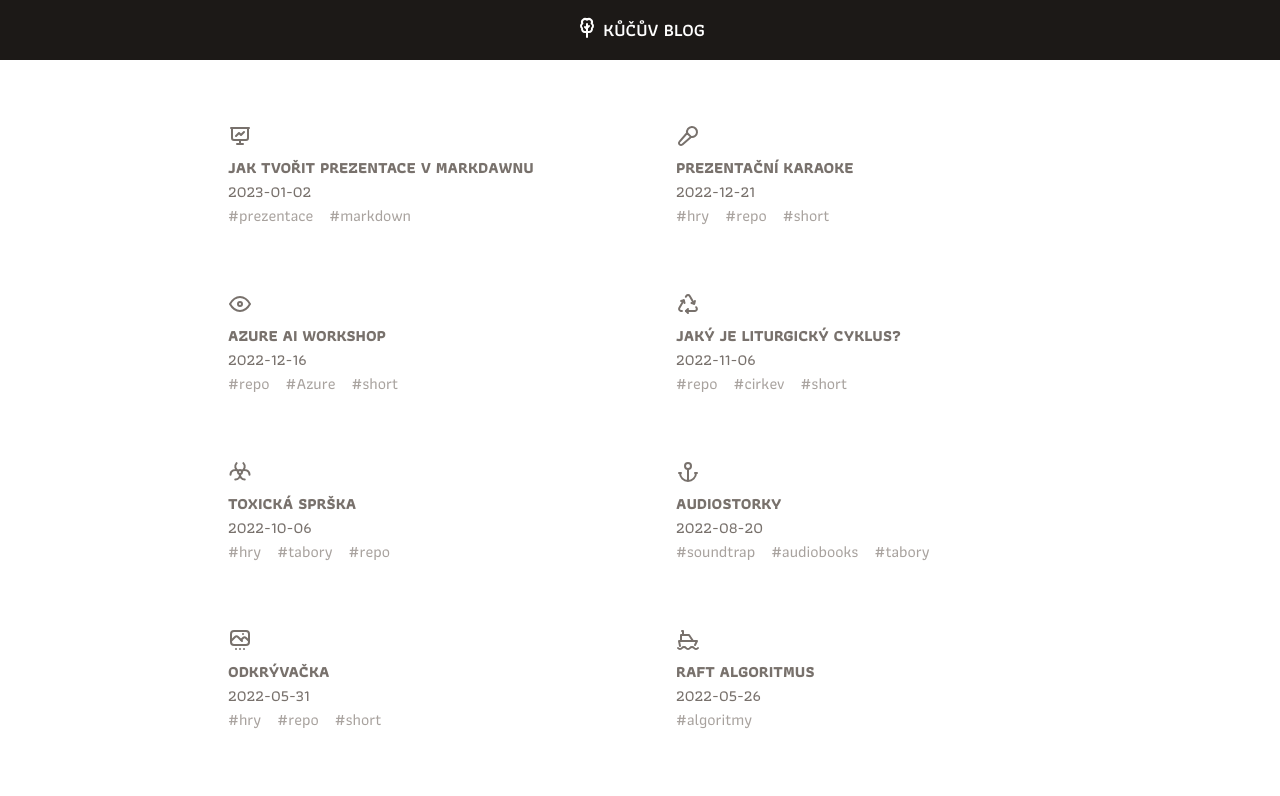
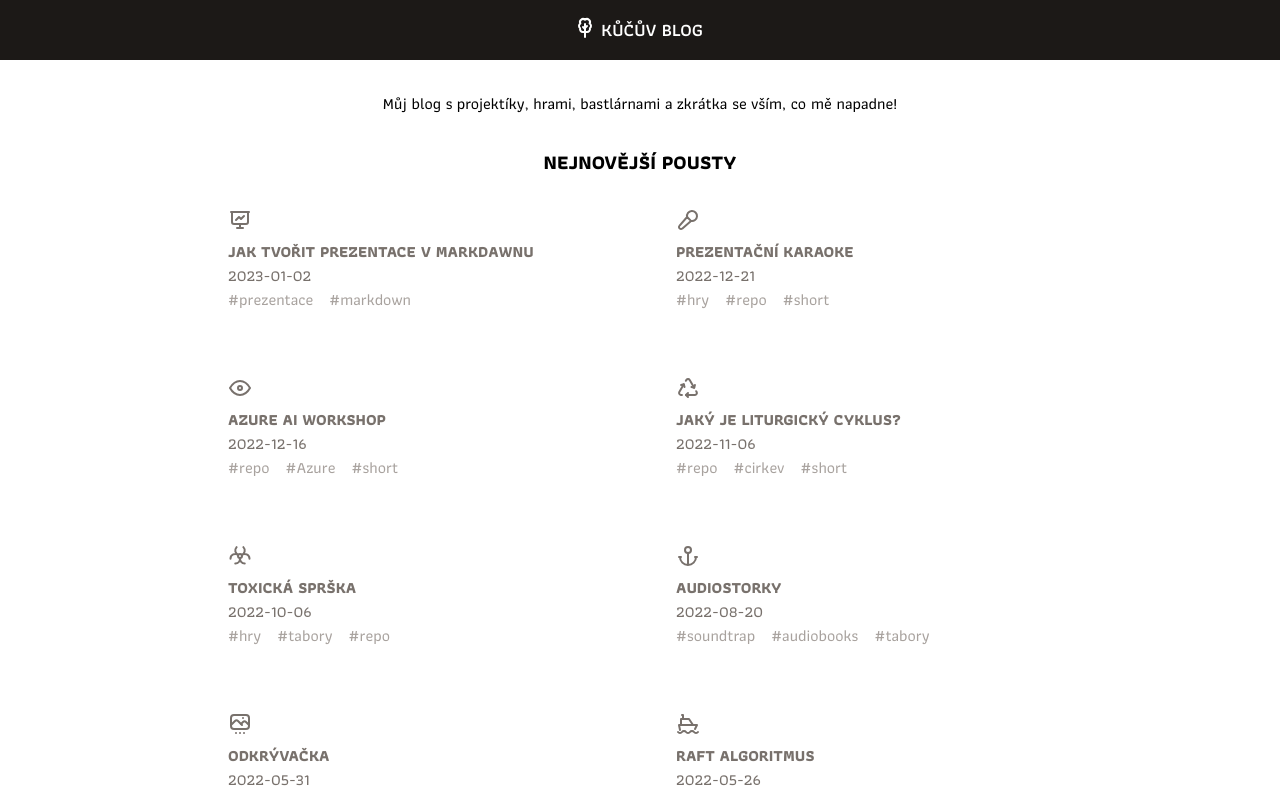
Before and after one commit to petrkucerak/blog, a Next.js app: page / in a window 1280 px wide. Shown: the top 796 px of the page. Built offline with nearby package versions, Linux system fonts and the light colour scheme; what tailwind-highlightjs would draw is missing.

Commit message:
Add blog description

```diff
--- /dev/null
+++ b/components/introduction.js
@@ -0,0 +1,10 @@
+export default function Introduction() {
+  return (
+    <div className="w-full flex flex-col justify-center">
+      <p className="text-center mx-8 md:mx-0">
+        Můj blog s&nbsp;projektíky, hrami, bastlárnami a&nbsp;zkrátka
+        se&nbsp;vším, co mě napadne!
+      </p>
+    </div>
+  );
+}
--- a/components/layout/header.js
+++ b/components/layout/header.js
@@ -6,7 +6,7 @@ export default function Header() {
       <div className="container mx-auto flex justify-center">
         <Link href="/" title="Kůčův blog" className="contents">
           <IconTree className="text-white" />
-          <h1 className="text-white font-semibold uppercase text-lg ml-1">Kůčův blog</h1>
+          <h1 className="text-white font-semibold uppercase text-lg mx-1">Kůčův blog</h1>
         </Link>
       </div>
     </header>
--- a/pages/index.js
+++ b/pages/index.js
@@ -2,6 +2,7 @@ import fs from "fs";
 import matter from "gray-matter";
 import Link from "next/link";
 import Icon from "../components/icon";
+import Introduction from "../components/introduction";
 import Tags from "../components/tags";
 
 export async function getStaticProps() {
@@ -31,7 +32,12 @@ export async function getStaticProps() {
 
 export default function Home({ posts }) {
   return (
-    <div className="grid grid-cols-1 md:grid-cols-3 lg:grid-cols-2 p-4 md:p-0 max-w-4xl w-[90vw] m-0 mx-auto">
+    <>
+      <Introduction />
+      <h2 className="text-xl font-bold text-center mt-8 uppercase">
+        Nejnovější pousty
+      </h2>
+      <div className="grid grid-cols-1 md:grid-cols-3 lg:grid-cols-2 p-4 pt-0 md:p-0 max-w-4xl w-[90vw] m-0 mx-auto">
         {posts.map(({ slug, frontmatter }) => (
           <article
             key={slug}
@@ -43,14 +49,15 @@ export default function Home({ posts }) {
               title={frontmatter.title}
             >
               <Icon icon={frontmatter.icon} />
-            <h1 className="px-2 pt-2 uppercase font-bold">
+              <h3 className="px-2 pt-2 uppercase font-bold">
                 {frontmatter.title}
-            </h1>
+              </h3>
               <span className="px-2">{frontmatter.date}</span>
               <Tags tags={frontmatter.tags} />
             </Link>
           </article>
         ))}
       </div>
+    </>
   );
 }
```
Lines whose indentation alone changed are shown as unchanged.
